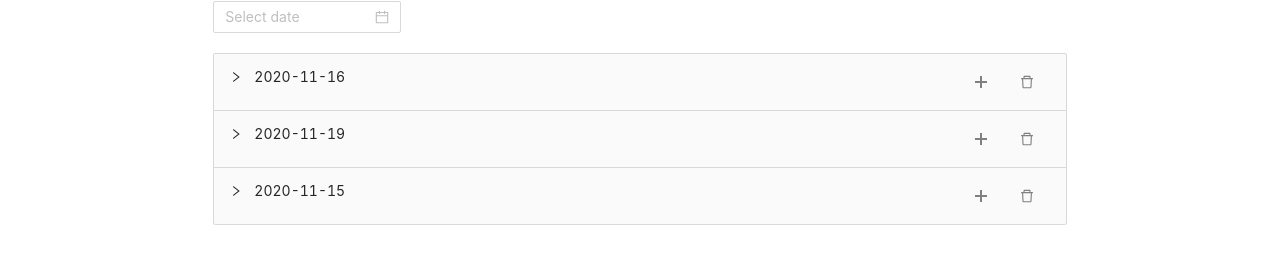
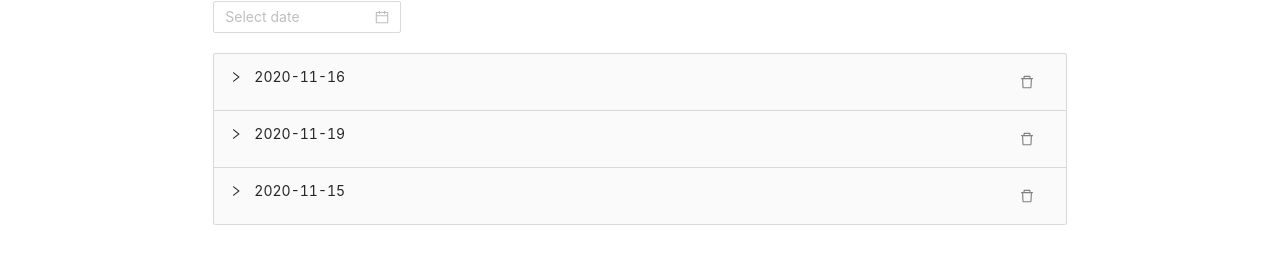
Before and after one commit to FlaSh0211/ToDoList, a React (Create React App) app: page /todolist in a window 1280 px wide. Shown: the part 125-380 px from the top of the page. Built offline with nearby package versions, Linux system fonts and the light colour scheme.

Commit message:
필요없는 버튼 삭제

```diff
--- a/src/page/Todo/container/Todolist.js
+++ b/src/page/Todo/container/Todolist.js
@@ -138,9 +138,6 @@ const Todolist = ()=> {
         <div style={{display: "flex"}}>
             <div>
                 <Button type="link">
-                    <PlusOutlined style={{color: "gray"}} onClick= {()=>createList(date)}/>
-                </Button>
-                <Button type="link">
                     <DeleteOutlined style={{color: "gray"}} onClick= {()=>deleteDay(date)}/>
                 </Button>
             </div>
```
